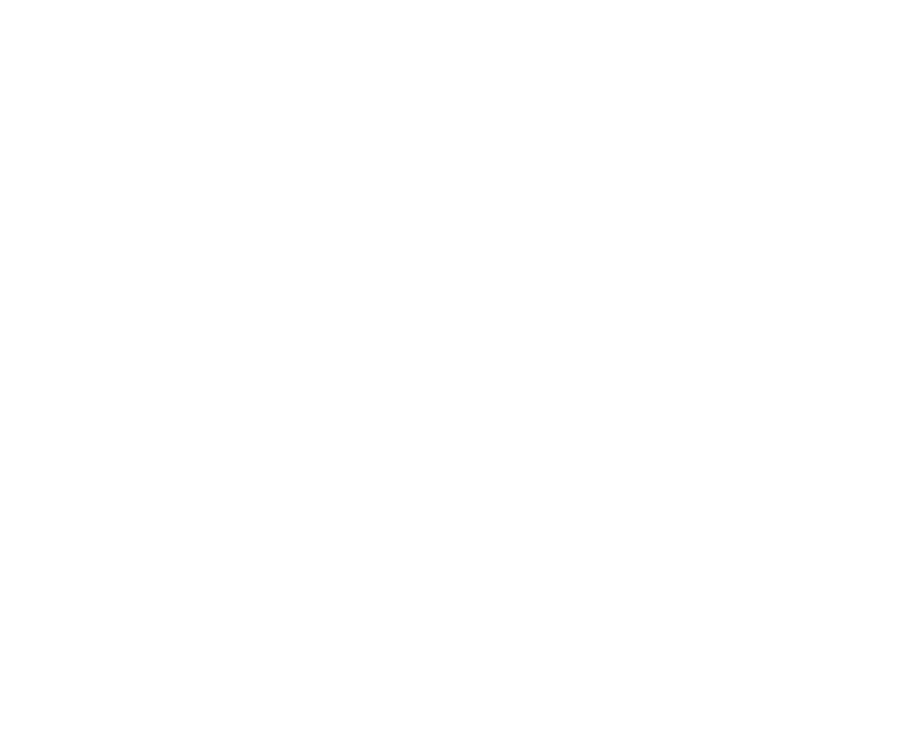
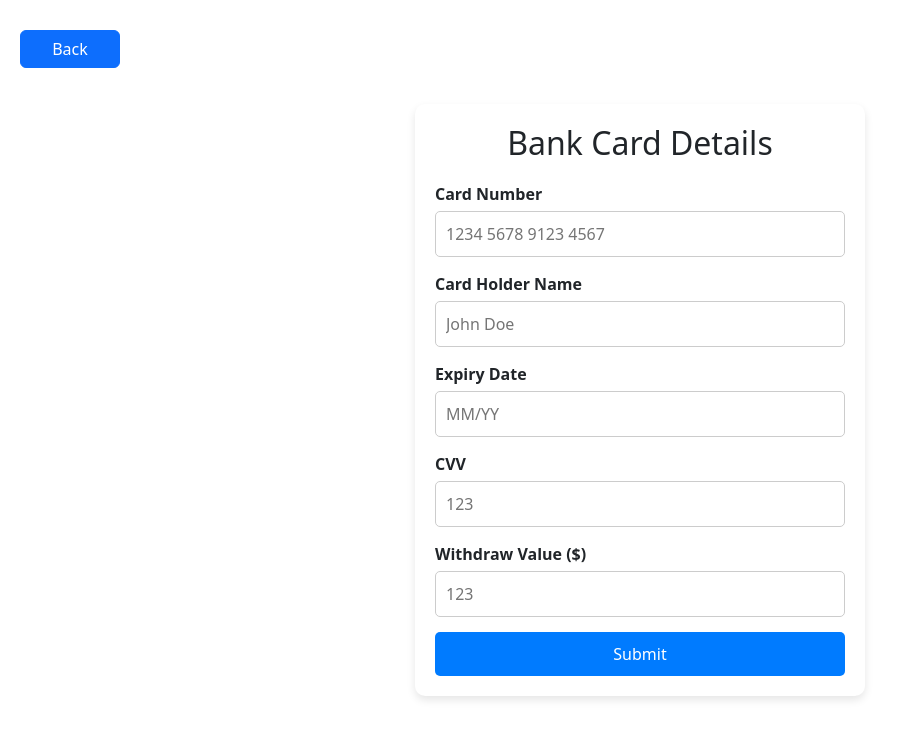
Before and after one commit to JBalaazs/SZJProject-frontend, a React (Create React App) app: page /client in a window 1280 px wide. Before the commit this address had no page. Shown: the top 738 px of the page, without its empty margins (0-906 px from the left). Built offline with nearby package versions, Linux system fonts and the light colour scheme.

Commit message:
CreditCard_Form

```diff
--- a/src/App.tsx
+++ b/src/App.tsx
@@ -7,6 +7,7 @@
 import AddProduct from './pages/AddProduct';
 import Modify from './pages/Modify';
 import Cart from './pages/Cart';
+import Client from './pages/Client';
 
 function App() {
   return (
@@ -19,6 +20,7 @@
       <Route path='/addproduct' element={<AddProduct />} />
       <Route path='/modify/:productId' element={<Modify />} />
       <Route path='/cart' element={<Cart />} />
+      <Route path='/client' element={<Client />} />
     </Routes>
   );
 }
--- a/src/design/style.css
+++ b/src/design/style.css
@@ -472,6 +472,54 @@
     padding: 20px;
 }
 
+/*Client:*/
+
+.card-container {
+    background-color: white;
+    padding: 20px;
+    border-radius: 10px;
+    box-shadow: 0 4px 8px rgba(0, 0, 0, 0.1);
+    width: 450px;
+}
+
+.card-container h2 {
+    text-align: center;
+    margin-bottom: 20px;
+}
+
+.form-group {
+    margin-bottom: 15px;
+}
+
+.form-group label {
+    display: block;
+    margin-bottom: 5px;
+    font-weight: bold;
+}
+
+.form-group input {
+    width: 100%;
+    padding: 10px;
+    border: 1px solid #ccc;
+    border-radius: 5px;
+    box-sizing: border-box;
+}
+
+button {
+    width: 100%;
+    padding: 10px;
+    background-color: #007bff;
+    color: white;
+    border: none;
+    border-radius: 5px;
+    font-size: 16px;
+    cursor: pointer;
+}
+
+button:hover {
+    background-color: #0056b3;
+}
+
 /*Phone view:*/
 
 @media (max-width: 768px) {
--- /dev/null
+++ b/src/pages/Client.tsx
@@ -0,0 +1,46 @@
+import { useNavigateService } from "../service/navigateService"
+
+export default function Client () {
+
+    /*Service:*/
+
+    const navigateService = useNavigateService();
+
+    /*Return:*/
+
+    return(
+        <div className="outsideDIV">
+
+            <button className="btn btn-primary backButton" onClick={() => navigateService.navigate('/')}>Back</button>
+
+            <div className="card-container">
+                <h2>Bank Card Details</h2>
+                <form>
+                    <div className="form-group">
+                        <label >Card Number</label>
+                        <input type="text" name="cardNumber" maxLength={16} placeholder="1234 5678 9123 4567" required />
+                    </div>
+                    <div className="form-group">
+                        <label>Card Holder Name</label>
+                        <input type="text" name="cardName" placeholder="John Doe" required />
+                    </div>
+                    <div className="form-group">
+                        <label>Expiry Date</label>
+                        <input type="text" name="expiryDate" maxLength={5} placeholder="MM/YY" required />
+                    </div>
+                    <div className="form-group">
+                        <label>CVV</label>
+                        <input type="text" name="cvv" maxLength={3} placeholder="123" required />
+                    </div>
+                    <div className="form-group">
+                        <label>Withdraw Value ($)</label>
+                        <input type="text" name="money" maxLength={3} placeholder="123" required />
+                    </div>
+                    <button type="submit">Submit</button>
+                </form>
+            </div>
+
+        </div>
+    )
+
+}
--- a/src/pages/Home.tsx
+++ b/src/pages/Home.tsx
@@ -20,13 +20,26 @@
 
                     <button
                         className='btn btn-primary homeButton'
-                        onClick={() => navigateService.navigate('/login')}>
-                        Login</button>
+                        onClick={() => localStorage.getItem('token') ? navigateService.navigate('/client') : navigateService.navigate('/login')}>
+                        {localStorage.getItem('token') ? 'Client Site' : 'Login'}</button>
 
-                    <button
-                        className='btn btn-primary homeButton'
-                        onClick={() => navigateService.navigate('/registration')}>
-                        Registration</button>
+                    {
+
+                        localStorage.getItem('token') ? (
+
+                            <></>
+
+                        ) : (
+
+                            <button
+                            className='btn btn-primary homeButton'
+                            onClick={() => navigateService.navigate('/registration')}>
+                            Registration</button>
+
+                        )
+
+                    }
+
 
                     <button
                         className='btn btn-primary homeButton'
--- a/src/service/loginService.tsx
+++ b/src/service/loginService.tsx
@@ -1,6 +1,12 @@
 import { ChangeEvent, useState } from "react";
+import { useNavigate } from "react-router-dom";
+import { useNavigateService } from "./navigateService";
 
 export function useLoginService () {
+
+    /*Service:*/
+
+    const navigateService = useNavigateService();
 
     /*useState:*/
 
@@ -55,6 +61,8 @@
 
                 setErrorMessage('Successful login.');
 
+                navigateService.navigate('/');
+
             }
             catch(error){
                 setErrorMessage('Incorrect username or password.');
```
